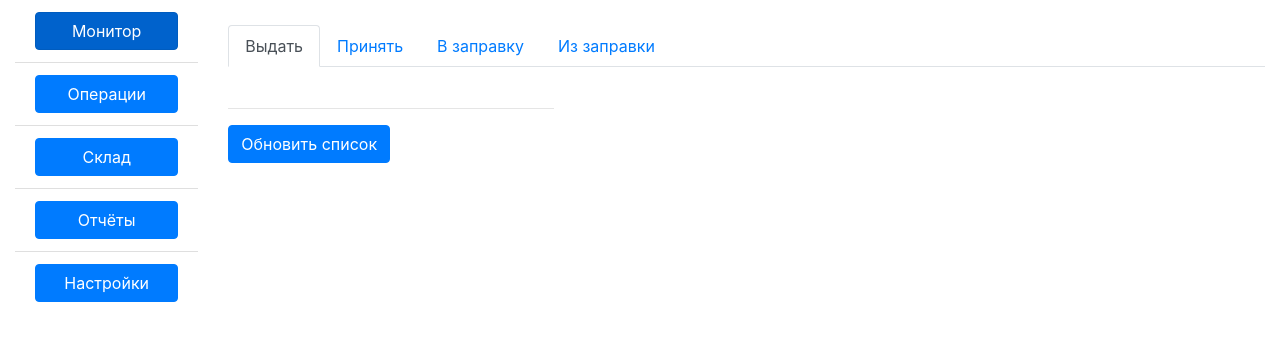
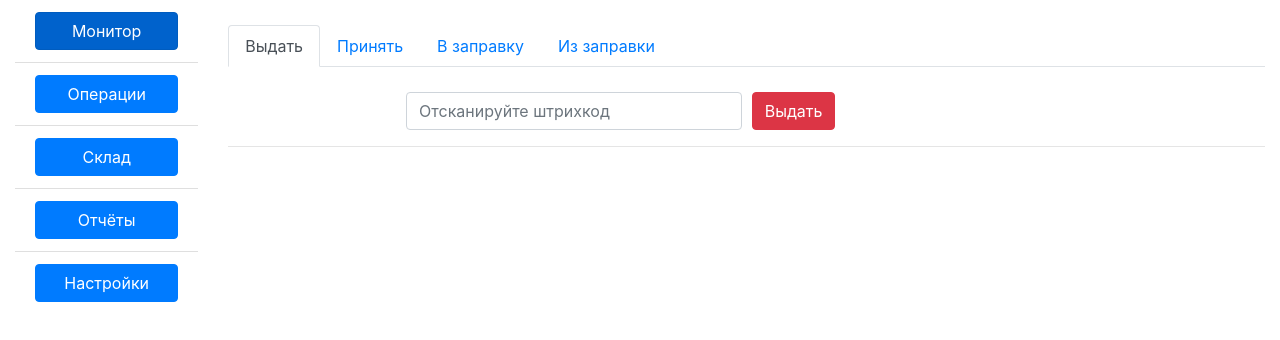
Before and after one commit to int1bh/cartridge-accounting, a React (Create React App) app in the folder client/: page /operation in a window 1280 px wide. Shown: the top 340 px of the page. Built offline with nearby package versions, Linux system fonts and the light colour scheme; no server answers.

Commit message:
Разметка компонента Выдача

```diff
--- /dev/null
+++ b/client/src/component/IssueFormContainer.jsx
@@ -0,0 +1,17 @@
+import React from 'react'
+import { connect } from 'react-redux'
+import IssuedForm from './IssuedForm'
+
+function IssueFormContainer(props) {
+
+
+    return(
+        <IssuedForm />
+    )
+}
+
+function mapStateToProps(state) {
+
+}
+
+export default connect(mapStateToProps)(IssueFormContainer)
--- /dev/null
+++ b/client/src/component/IssuedForm.jsx
@@ -0,0 +1,60 @@
+import React, { useState } from "react";
+import { Button, Col, Form } from "react-bootstrap";
+import { useDispatch } from "react-redux";
+import { getCartridge, CLEAR } from "../actions/trashActions";
+
+function IssuedForm({ trashCandidate, states }) {
+  const [state, setState] = useState({ barcode: "" });
+  const dispatch = useDispatch();
+
+  function handleChange(event) {
+    setState({ [event.target.name]: event.target.value });
+  }
+
+  function handleSubmit(event) {
+    event.preventDefault();
+    event.target.reset();
+    dispatch(getCartridge(state.barcode));
+    setState({ barcode: "" });
+  }
+
+  function issueCartridge() {
+    let trashedItems = Array.from(
+      new Set(trashCandidate.map((trashCandidate) => trashCandidate.barcode))
+    );
+    async function trash() {
+      let response = await fetch("/api/dropcartridge", {
+        method: "DELETE",
+        headers: { "Content-Type": "application/json" },
+        body: JSON.stringify(trashedItems),
+      });
+      let result = await response.json();
+      alert(result.message);
+      dispatch({ type: CLEAR });
+    }
+    trash();
+  }
+
+  return (
+    <Form onSubmit={handleSubmit}>
+      <Form.Row>
+        <Col>
+          <Form.Label srOnly>Отсканируйте штрихкод</Form.Label>
+          <Form.Control
+            name="barcode"
+            onChange={handleChange}
+            type="text"
+            placeholder="Отсканируйте штрихкод"
+          />
+        </Col>
+        <Col>
+          <Button variant="danger" onClick={issueCartridge}>
+            Выдать
+          </Button>
+        </Col>
+      </Form.Row>
+    </Form>
+  );
+}
+
+export default IssuedForm;
--- a/client/src/pages/Operation.jsx
+++ b/client/src/pages/Operation.jsx
@@ -1,94 +1,69 @@
-import React from 'react'
+import React from "react";
 import { Col, Row, Button } from "react-bootstrap";
 import Tab from "react-bootstrap/Tab";
 import Tabs from "react-bootstrap/Tabs";
+import IssueFormContainer from "../component/IssueFormContainer";
 
 export const Operation = () => {
   return (
     <div>
       <div className="spacer"></div>
-      <Tabs
-        id="controlled-tab-example"
-      >
+      <Tabs id="controlled-tab-example">
         <Tab eventKey="give_out" title="Выдать">
+          <Row className="justify-content-md-center">
+            <Col sm={8}>
+              <div className="spacer"></div>
+              <IssueFormContainer />
+            </Col>
+          </Row>
           <Row>
-            <Col sm={4}>
-              <div className="spacer"></div>
-
+            <Col sm={12}>
               <hr />
-              <Button
-                onClick={() => alert("click")}
-                className="btn btn-primary"
-              >
-                Обновить список
-              </Button>
-            </Col>
-            <Col sm={8}>
-            <div className="spacer"></div>
-
             </Col>
           </Row>
         </Tab>
         <Tab eventKey="accept" title="Принять">
+          <Row className="justify-content-md-center">
+            <Col sm={8}>
+              <div className="spacer"></div>
+              <IssueFormContainer />
+            </Col>
+          </Row>
           <Row>
-            <Col sm={4}>
-              <div className="spacer"></div>
-
+            <Col sm={12}>
               <hr />
-              <Button
-                onClick={() => alert("click")}
-                className="btn btn-primary"
-              >
-                Обновить список
-              </Button>
-            </Col>
-            <Col sm={8}>
-            <div className="spacer"></div>
-
             </Col>
           </Row>
         </Tab>
         <Tab eventKey="empty" title="В заправку">
+          <Row className="justify-content-md-center">
+            <Col sm={8}>
+              <div className="spacer"></div>
+              <IssueFormContainer />
+            </Col>
+          </Row>
           <Row>
-            <Col sm={4}>
-              <div className="spacer"></div>
-
+            <Col sm={12}>
               <hr />
-              <Button
-                onClick={() => alert("click")}
-                className="btn btn-primary"
-              >
-                Обновить список
-              </Button>
-            </Col>
-            <Col sm={8}>
-            <div className="spacer"></div>
-
             </Col>
           </Row>
         </Tab>
         <Tab eventKey="refuel" title="Из заправки">
+          <Row className="justify-content-md-center">
+            <Col sm={8}>
+              <div className="spacer"></div>
+              <IssueFormContainer />
+            </Col>
+          </Row>
           <Row>
-            <Col sm={4}>
-              <div className="spacer"></div>
-
+            <Col sm={12}>
               <hr />
-              <Button
-                onClick={() => alert("click")}
-                className="btn btn-primary"
-              >
-                Обновить список
-              </Button>
-            </Col>
-            <Col sm={8}>
-            <div className="spacer"></div>
-
             </Col>
           </Row>
         </Tab>
-    </Tabs>
-</div>
-)
-}
+      </Tabs>
+    </div>
+  );
+};
 
-export default Operation
+export default Operation;
```
Also changed, not shown: client/src/actions/operationsActions.js (added).
